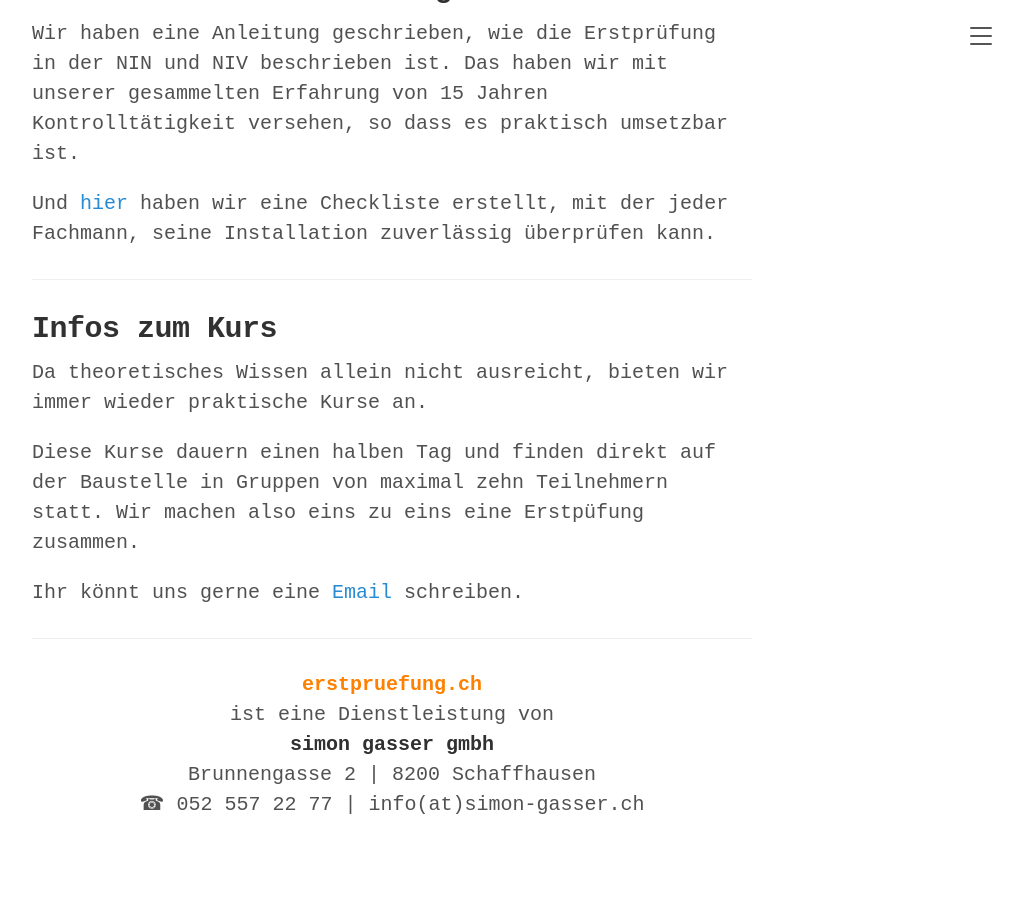
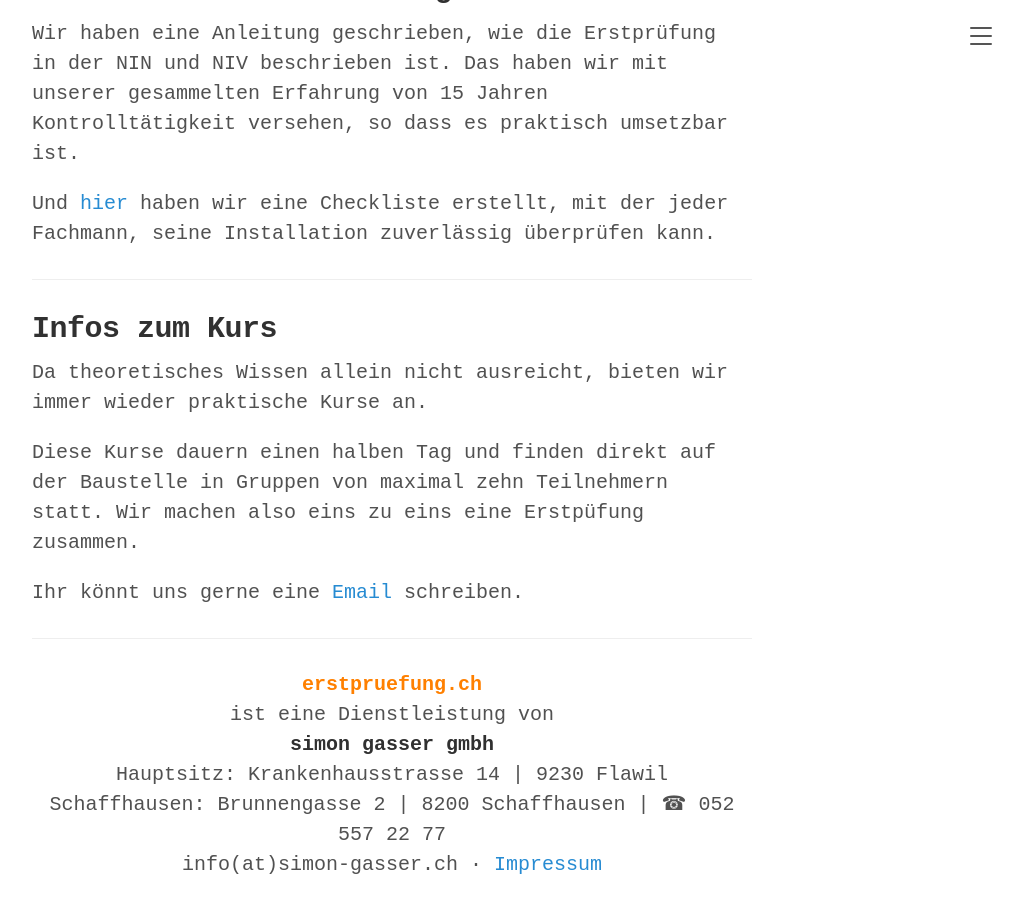
Before and after one commit to l-letters/erstpruefung.ch, a Jekyll site: the page built from index.md, in a window 1280 px wide and 900 px high, scrolled down 1309 px. Shown: the whole window, without its empty margins (248-1271 px from the left). Built offline with Jekyll 4.4.1, drawn with Linux system fonts in a browser that asks for light colours; some web fonts are replaced; before the commit the page ends 2149 px from its top, so only the background shows below that.

Commit message:
Impressum und Footer: Betreiber simon gasser gmbh
Neue Impressum-Seite, Footer mit Flawil/SH und Nav-Link.

```diff
--- a/_layouts/default.html
+++ b/_layouts/default.html
@@ -59,6 +59,8 @@
 
     <a class="sidebar-nav-item{% if page.url == '/erstpruefung-ablauf/' %} active{% endif %}" href="{{ "/erstpruefung-ablauf/" | relative_url }}">Erstprüfung Ablauf</a>
 
+    <a class="sidebar-nav-item{% if page.url == '/impressum/' %} active{% endif %}" href="{{ "/impressum/" | relative_url }}">Impressum</a>
+
     <a class="sidebar-nav-item" href="https://simon-gasser.ch">simon gasser elektrokontrollen</a>
   </nav>
 
@@ -92,12 +94,13 @@
 <div class="container content">
   <footer>
     <hr>
-    <p align="center"><strong style="color:#ff8000">erstpruefung.ch
-    </strong> <br />
-    ist eine Dienstleistung von <br />
+    <p align="center"><strong style="color:#ff8000">erstpruefung.ch</strong><br />
+    ist eine Dienstleistung von<br />
     <strong>simon gasser gmbh</strong><br />
-    Brunnengasse 2 | 8200 Schaffhausen<br />
-    &#9742; 052 557 22 77  | info(at)simon-gasser.ch</p>
+    Hauptsitz: Krankenhausstrasse 14 | 9230 Flawil<br />
+    Schaffhausen: Brunnengasse 2 | 8200 Schaffhausen | &#9742; 052 557 22 77<br />
+    info(at)simon-gasser.ch
+    · <a href="{{ "/impressum/" | relative_url }}">Impressum</a></p>
   </footer>
 </div>
 
```
Also changed, not shown: impressum.md (added, +25 -0 lines).
